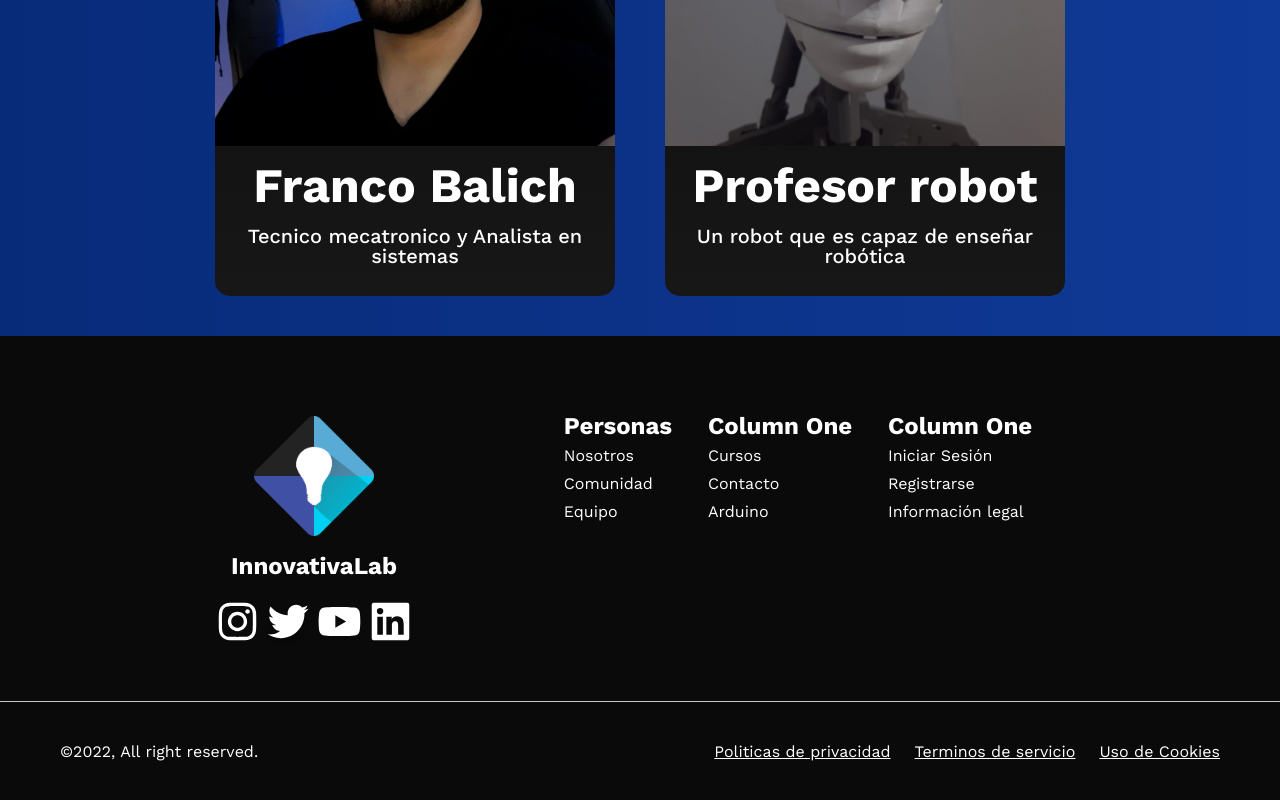
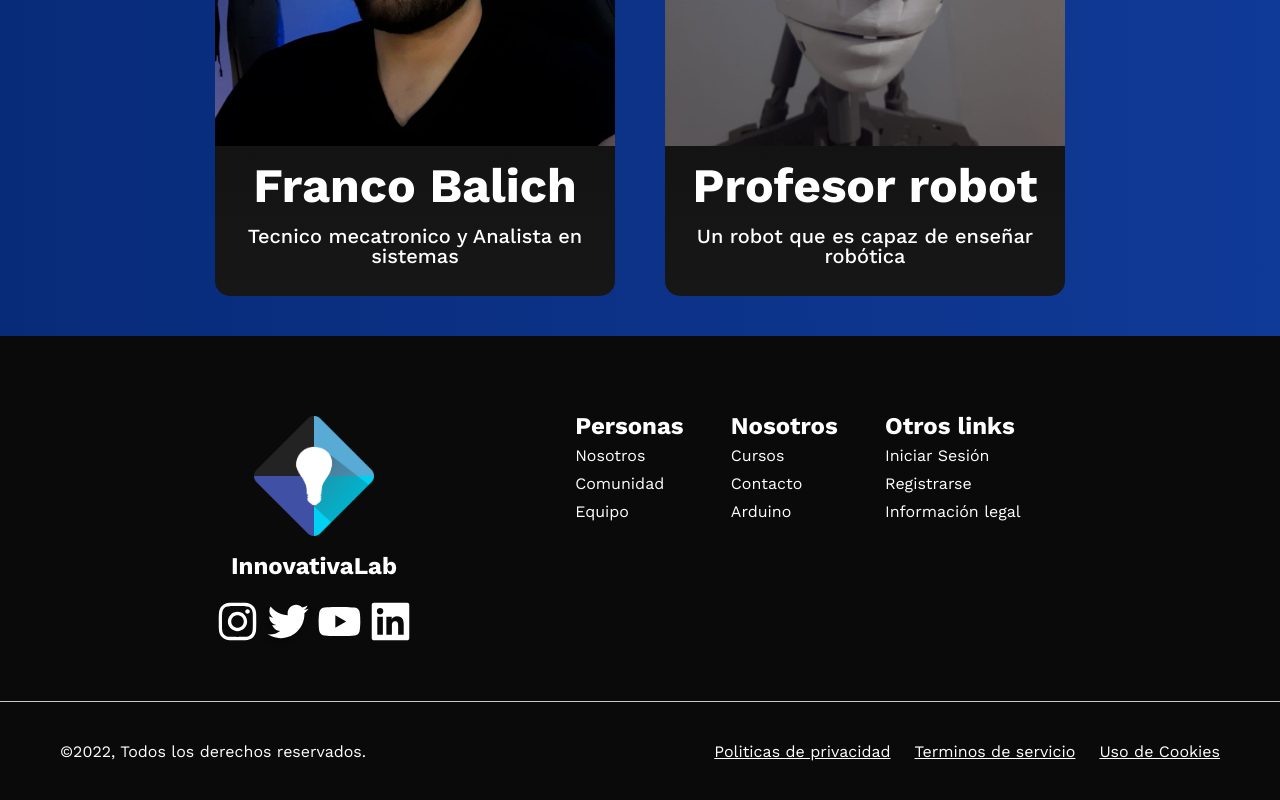
Before and after one commit to InnovativaLab/Pagina-web, a React (Vite) app in the folder PaginaWeb-React/: page / in a window 1280 px wide. Shown: the part 2779-3579 px from the top of the page. Built offline with nearby package versions, Linux system fonts and the light colour scheme; no server answers; the HTML template or start-up script is replaced by a standard one.

Commit message:
Change text in footer

```diff
--- a/PaginaWeb-React/src/components/Footer.tsx
+++ b/PaginaWeb-React/src/components/Footer.tsx
@@ -18,7 +18,7 @@ function Footer () {
             </ul>
           </div>
           <div className='footerLinksColumn'>
-            <p className='footerLinksTitle'>Column One</p>
+            <p className='footerLinksTitle'>Nosotros</p>
             <ul className='footerLinksList'>
               <li><HashLink to='/#Cursos'>Cursos</HashLink></li>
               <li><a href='mailto:innovativalab@gmail.com'>Contacto</a></li>
@@ -26,7 +26,7 @@ function Footer () {
             </ul>
           </div>
           <div className='footerLinksColumn'>
-            <p className='footerLinksTitle'>Column One</p>
+            <p className='footerLinksTitle'>Otros links</p>
             <ul className='footerLinksList'>
               <li><Link to='/login'>Iniciar Sesión</Link></li>
               <li><Link to='/signin'>Registrarse</Link></li>
@@ -36,7 +36,7 @@ function Footer () {
         </div>
       </div>
       <div className='footerInformation'>
-        <p>©2022, All right reserved.</p>
+        <p>©2022, Todos los derechos reservados.</p>
         <div className='footerInformationLinks'>
           <Link to='/privacity'>Politicas de privacidad</Link>
           <Link to='/terms'>Terminos de servicio</Link>
```
